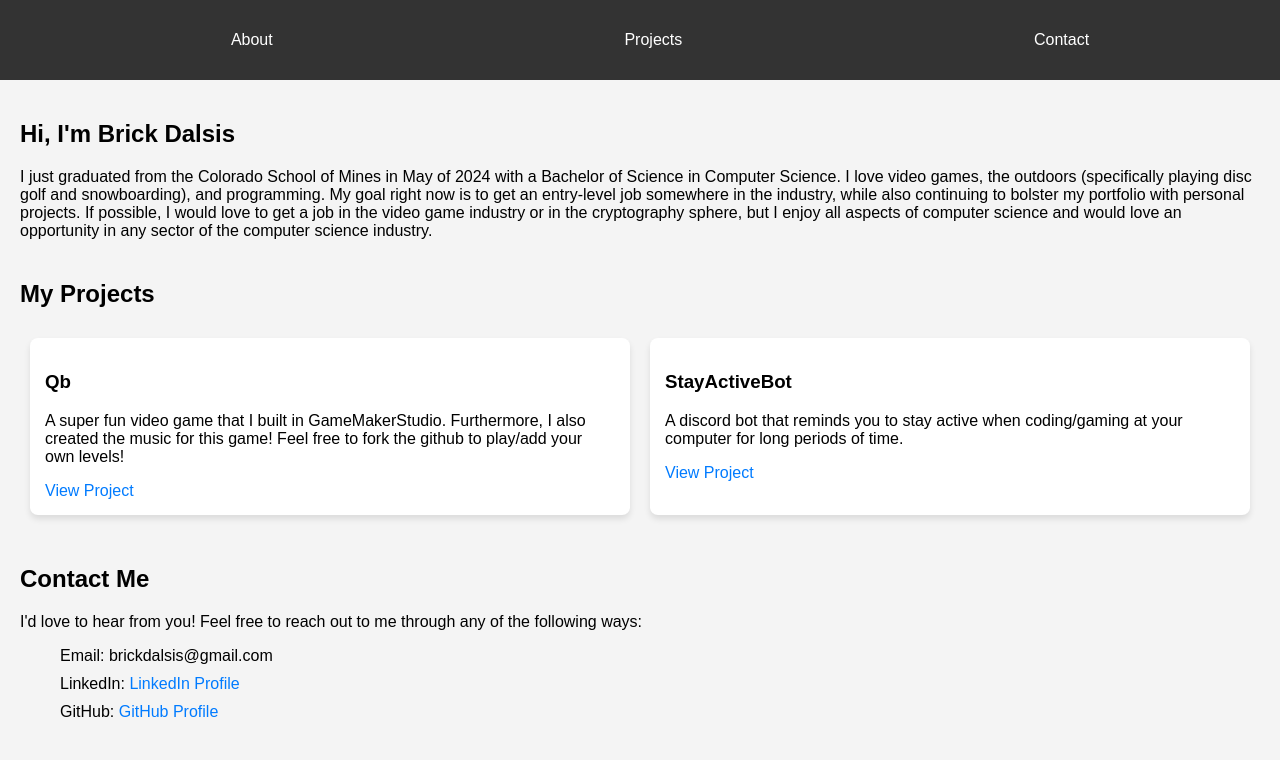
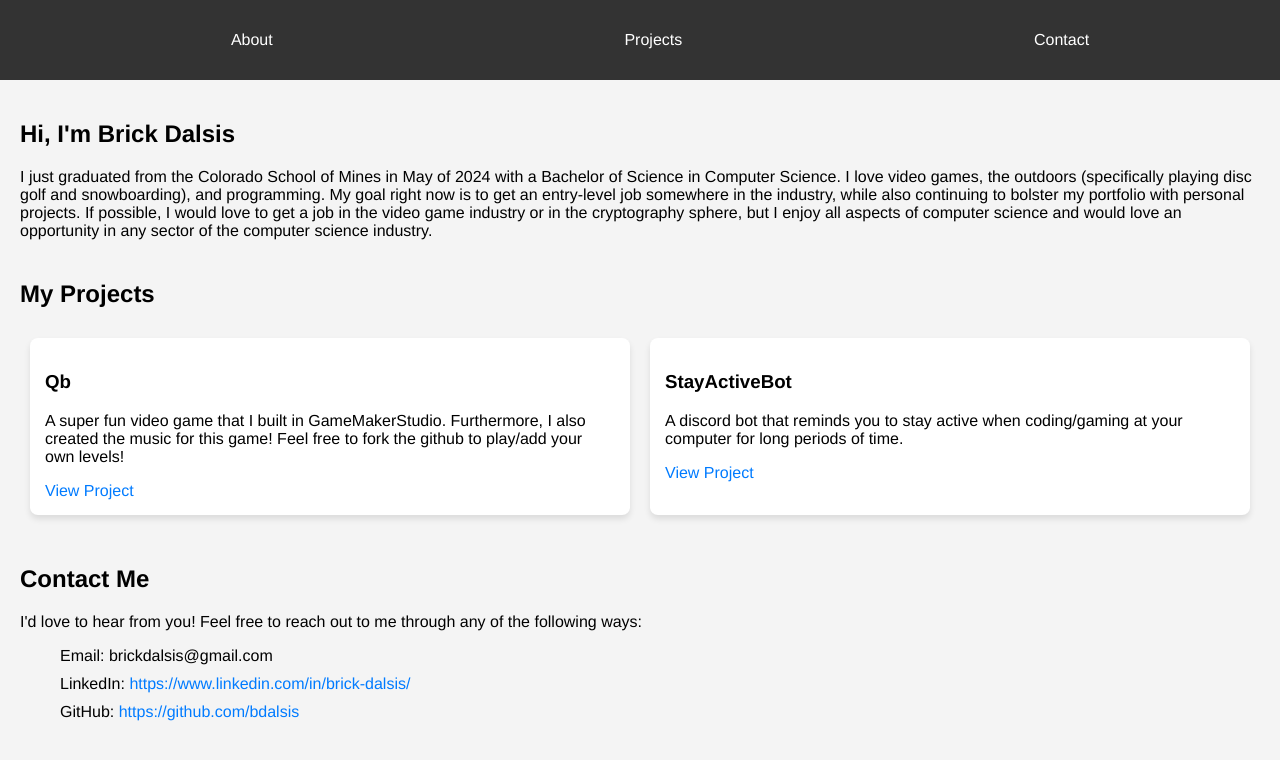
Before and after one commit to bdalsis/bdalsis.github.io, a React (Create React App) app in the folder brick-dalsis-website/: page / in a window 1280 px wide. Shown: the top 760 px of the page. Built offline with nearby package versions, Linux system fonts and the light colour scheme.

Commit message:
changed link format

```diff
--- a/brick-dalsis-website/src/App.css
+++ b/brick-dalsis-website/src/App.css
@@ -1,5 +1,5 @@
 body {
-  font-family: Poppins, sans-serif;
+  font-family: Helvetica, sans-serif;
   margin: 0;
   padding: 0;
   background-color: #f4f4f4;
--- a/brick-dalsis-website/src/components/Contact.js
+++ b/brick-dalsis-website/src/components/Contact.js
@@ -7,8 +7,8 @@ function Contact() {
       <p>I'd love to hear from you! Feel free to reach out to me through any of the following ways:</p>
       <ul>
         <li>Email: brickdalsis@gmail.com</li>
-        <li>LinkedIn: <a href="https://www.linkedin.com/in/brick-dalsis/" target="_blank" rel="noopener noreferrer">LinkedIn Profile</a></li>
-        <li>GitHub: <a href="https://github.com/bdalsis" target="_blank" rel="noopener noreferrer">GitHub Profile</a></li>
+        <li>LinkedIn: <a href="https://www.linkedin.com/in/brick-dalsis/" target="_blank" rel="noopener noreferrer">https://www.linkedin.com/in/brick-dalsis/</a></li>
+        <li>GitHub: <a href="https://github.com/bdalsis" target="_blank" rel="noopener noreferrer">https://github.com/bdalsis</a></li>
       </ul>
     </div>
   );
```
